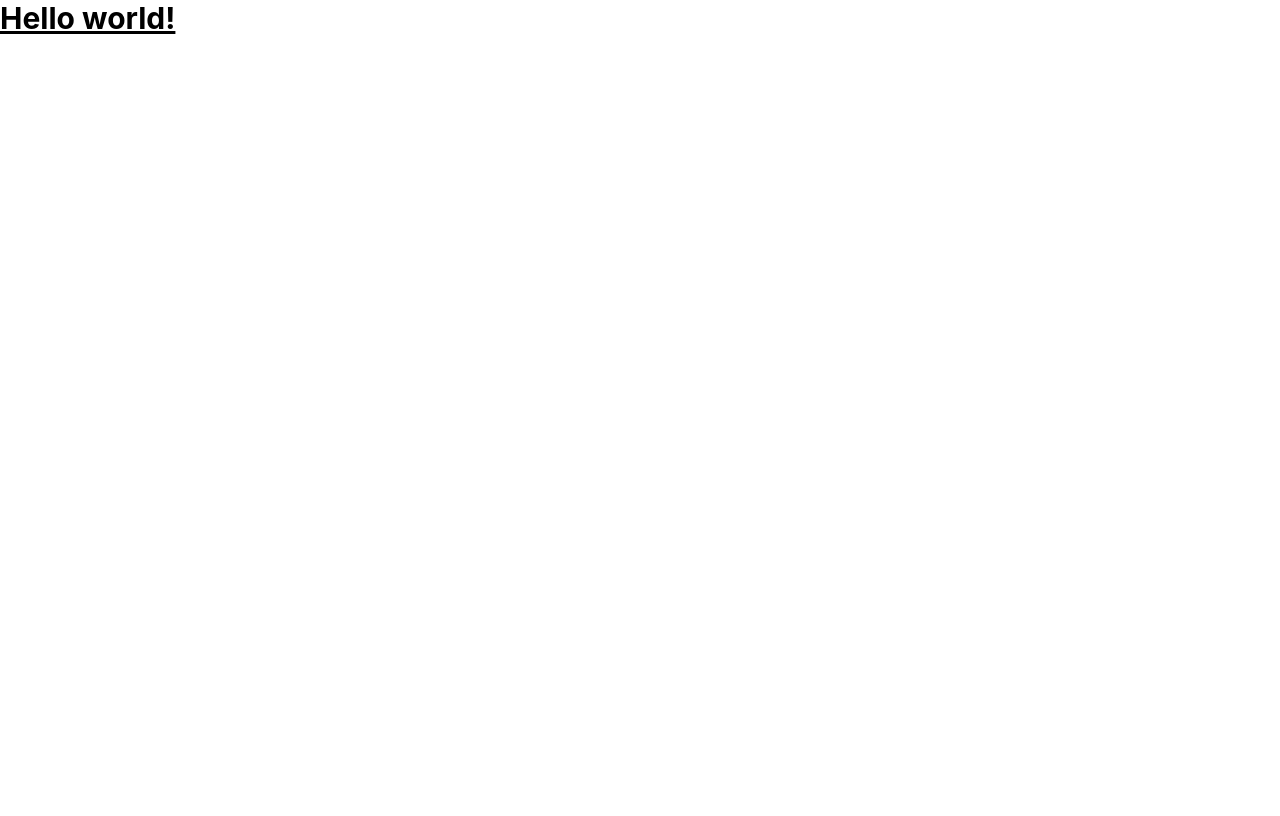
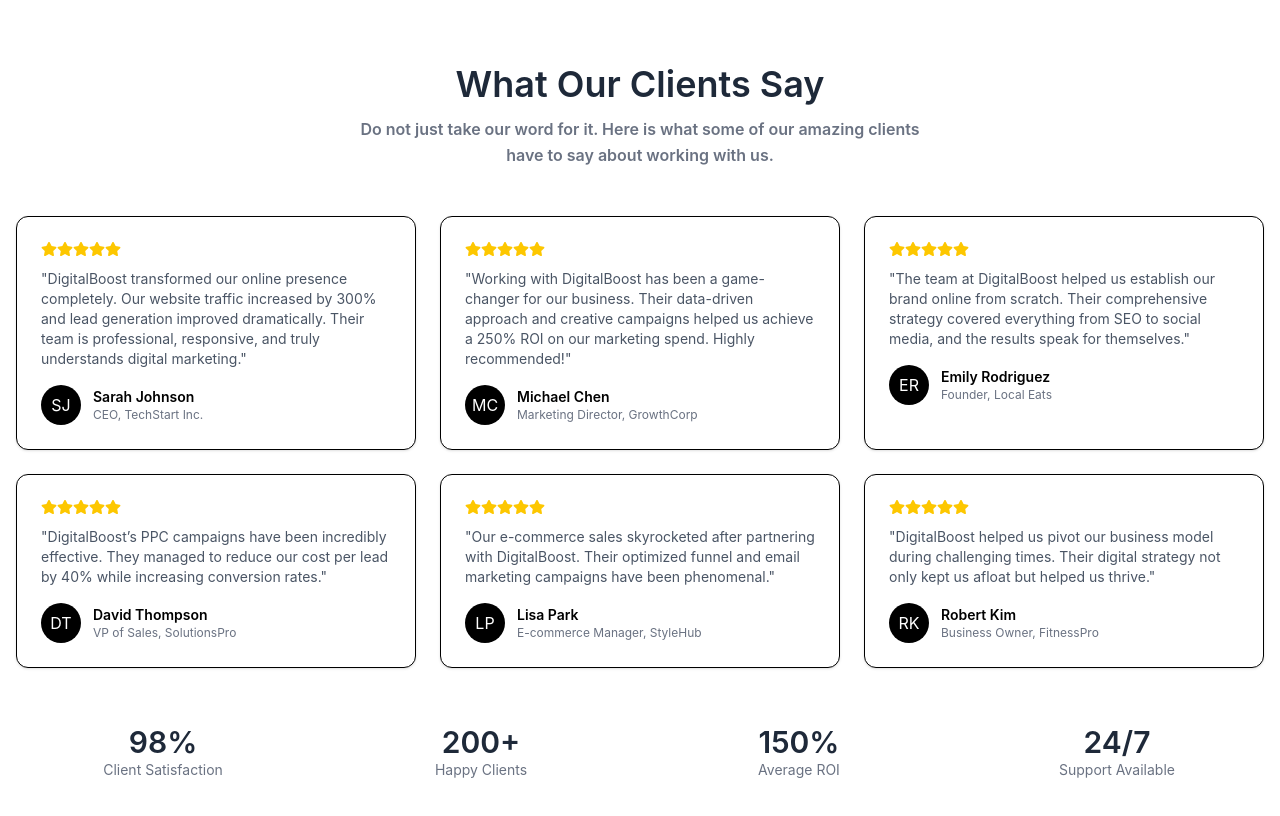
Before and after one commit to gayathri23-y/Agency-digital-market, a React (Vite) app: page / in a window 1280 px wide. Shown: the top 816 px of the page. Built offline with nearby package versions, Linux system fonts and the light colour scheme.

Commit message:
completed

```diff
--- a/package.json
+++ b/package.json
@@ -12,7 +12,9 @@
   "dependencies": {
     "@tailwindcss/vite": "^4.2.2",
     "react": "^19.2.4",
+    "react-countup": "^6.5.3",
     "react-dom": "^19.2.4",
+    "react-icons": "^5.6.0",
     "tailwindcss": "^4.2.2"
   },
   "devDependencies": {
--- a/src/App.jsx
+++ b/src/App.jsx
@@ -1,11 +1,10 @@
 import React from 'react'
-
+import TestimonialSection from './Components/Testimonal'
 const App = () => {
   return (
     <div>
-      <h1 class="text-3xl font-bold underline">
-    Hello world!
-  </h1>
+
+  < TestimonialSection/>
     </div>
   )
 }
--- /dev/null
+++ b/src/Components/Testimonal.jsx
@@ -0,0 +1,152 @@
+import { FaStar } from "react-icons/fa";
+import { useEffect, useState } from "react";
+
+// 🔥 CountUp Component
+function CountUp({ end, duration = 2000, suffix = "" }) {
+  const [count, setCount] = useState(0);
+
+  useEffect(() => {
+    let startTime;
+    let animationFrame;
+
+    const animate = (time) => {
+      if (!startTime) startTime = time;
+      const progress = time - startTime;
+
+      const percentage = Math.min(progress / duration, 1);
+      const value = Math.floor(percentage * end);
+
+      setCount(value);
+
+      if (progress < duration) {
+        animationFrame = requestAnimationFrame(animate);
+      }
+    };
+
+    animationFrame = requestAnimationFrame(animate);
+
+    return () => cancelAnimationFrame(animationFrame);
+  }, [end, duration]);
+
+  return <span>{count}{suffix}</span>;
+}
+
+const testimonials = [
+  {
+    name: "Sarah Johnson",
+    role: "CEO, TechStart Inc.",
+    text: "DigitalBoost transformed our online presence completely. Our website traffic increased by 300% and lead generation improved dramatically. Their team is professional, responsive, and truly understands digital marketing.",
+    initials: "SJ",
+  },
+  {
+    name: "Michael Chen",
+    role: "Marketing Director, GrowthCorp",
+    text: "Working with DigitalBoost has been a game-changer for our business. Their data-driven approach and creative campaigns helped us achieve a 250% ROI on our marketing spend. Highly recommended!",
+    initials: "MC",
+  },
+  {
+    name: "Emily Rodriguez",
+    role: "Founder, Local Eats",
+    text: "The team at DigitalBoost helped us establish our brand online from scratch. Their comprehensive strategy covered everything from SEO to social media, and the results speak for themselves.",
+    initials: "ER",
+  },
+  {
+    name: "David Thompson",
+    role: "VP of Sales, SolutionsPro",
+    text: "DigitalBoost’s PPC campaigns have been incredibly effective. They managed to reduce our cost per lead by 40% while increasing conversion rates.",
+    initials: "DT",
+  },
+  {
+    name: "Lisa Park",
+    role: "E-commerce Manager, StyleHub",
+    text: "Our e-commerce sales skyrocketed after partnering with DigitalBoost. Their optimized funnel and email marketing campaigns have been phenomenal.",
+    initials: "LP",
+  },
+  {
+    name: "Robert Kim",
+    role: "Business Owner, FitnessPro",
+    text: "DigitalBoost helped us pivot our business model during challenging times. Their digital strategy not only kept us afloat but helped us thrive.",
+    initials: "RK",
+  },
+];
+// 🔥 MAIN COMPONENT
+export default function TestimonialSection() {
+  return (
+    <section className=" py-16 px-4">
+      <div className="max-w-7xl mx-auto">
+
+        {/* Heading */}
+        <div className="text-center mb-12">
+          <h2 className="text-3xl md:text-4xl font-semibold text-gray-800">
+            What Our Clients Say
+            <p className="text-gray-500 mt-3 max-w-xl mx-auto text-sm md:text-base leading-relaxed">
+  Do not just take our word for it. Here is what some of our amazing clients have to say about working with us.
+</p>
+          </h2>
+        </div>
+
+        {/* Cards */}
+        <div className="grid gap-6 md:grid-cols-3">
+          {testimonials.map((item, index) => (
+            <div
+              key={index}
+              className="bg-white border rounded-xl p-6 shadow-sm"
+            >
+              <div className="flex mb-3 text-yellow-400">
+                {[...Array(5)].map((_, i) => (
+                  <FaStar key={i} />
+                ))}
+              </div>
+
+              <p className="text-gray-600 text-sm mb-4">
+                "{item.text}"
+              </p>
+
+              <div className="flex items-center gap-3">
+                <div className="w-10 h-10 flex items-center justify-center bg-black text-white rounded-full">
+                  {item.initials}
+                </div>
+                <div>
+                  <h4 className="text-sm font-semibold">{item.name}</h4>
+                  <p className="text-xs text-gray-500">{item.role}</p>
+                </div>
+              </div>
+            </div>
+          ))}
+        </div>
+
+        {/* 🔥 Bottom Stats (WORKING) */}
+        <div className="grid grid-cols-2 md:grid-cols-4 gap-6 text-center mt-14">
+          <div>
+            <h3 className="text-2xl md:text-3xl font-semibold text-gray-800">
+              <CountUp end={98} suffix="%" />
+            </h3>
+            <p className="text-gray-500 text-sm">Client Satisfaction</p>
+          </div>
+
+          <div>
+            <h3 className="text-2xl md:text-3xl font-semibold text-gray-800">
+              <CountUp end={200} suffix="+" />
+            </h3>
+            <p className="text-gray-500 text-sm">Happy Clients</p>
+          </div>
+
+          <div>
+            <h3 className="text-2xl md:text-3xl font-semibold text-gray-800">
+              <CountUp end={150} suffix="%" />
+            </h3>
+            <p className="text-gray-500 text-sm">Average ROI</p>
+          </div>
+
+          <div>
+            <h3 className="text-2xl md:text-3xl font-semibold text-gray-800">
+              <CountUp end={24} suffix="/7" />
+            </h3>
+            <p className="text-gray-500 text-sm">Support Available</p>
+          </div>
+        </div>
+
+      </div>
+    </section>
+  );
+}
```
Also changed, not shown: 1 other file (tests, documents, lock files or other folders).
